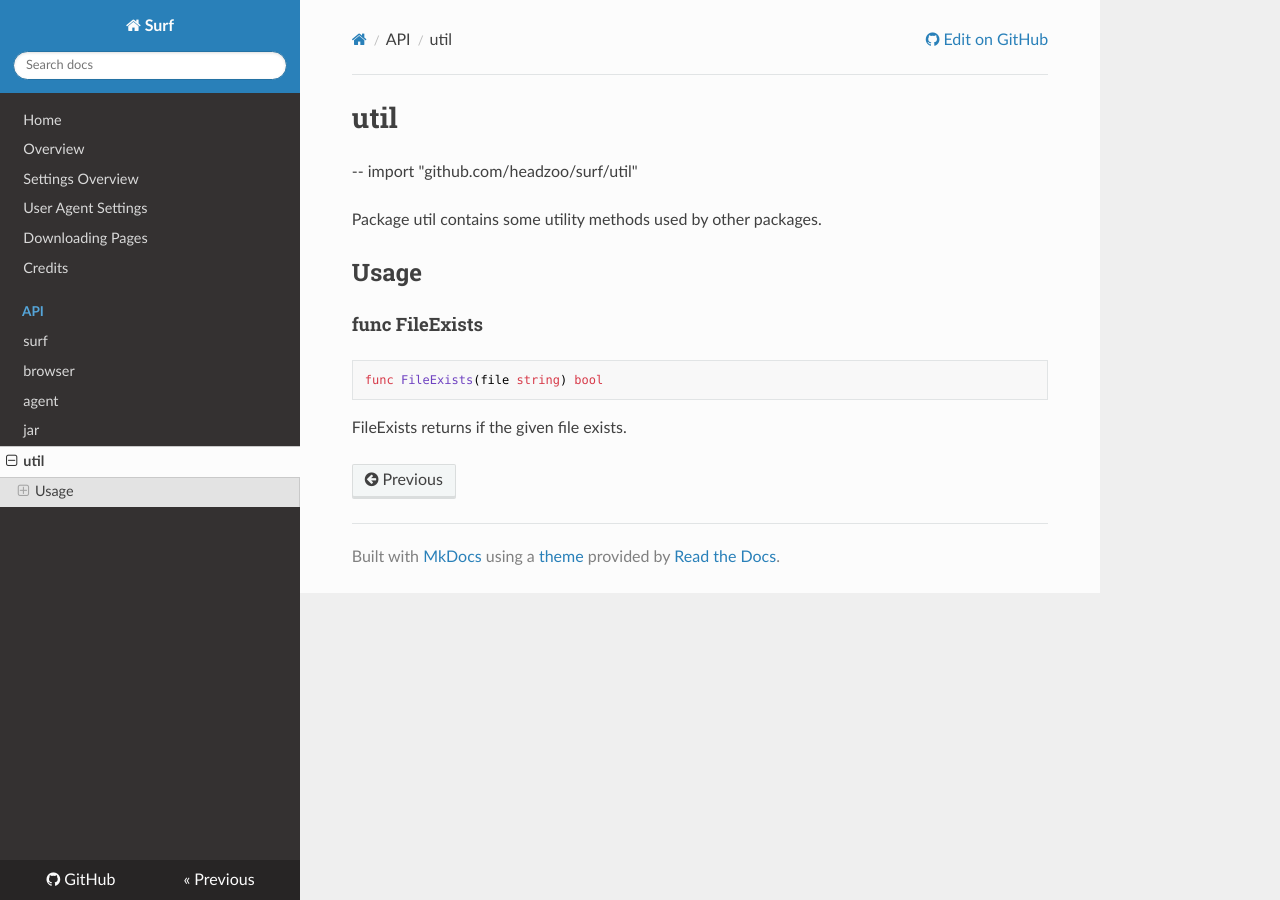
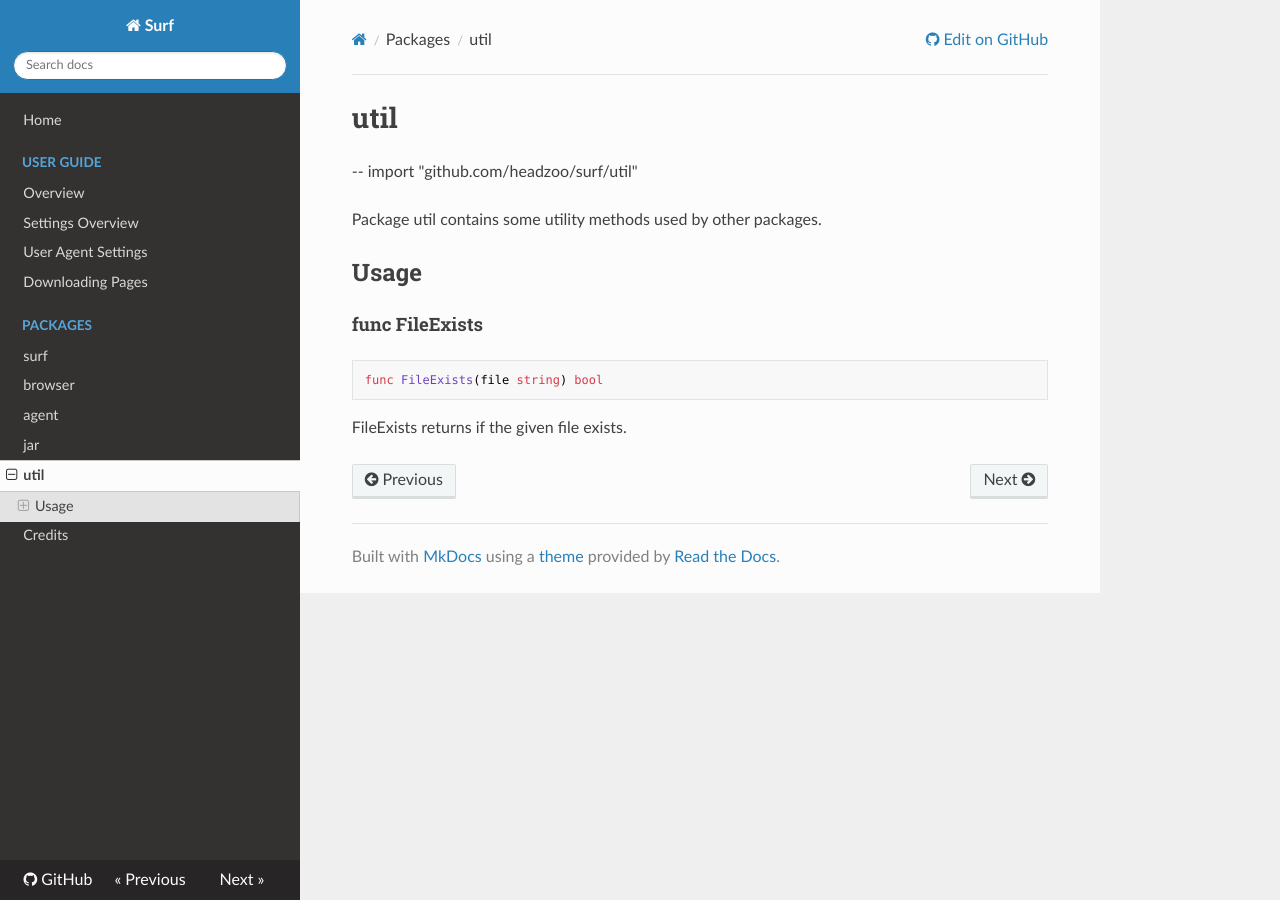
Before and after one commit to headzoo/surf, an MkDocs documentation site: the page built from docs/api/packages/util.md, in a window 1280 px wide. Built offline with MkDocs 1.6.1, drawn with Linux system fonts in a browser that asks for light colours; nearby versions of some CDN libraries; old or Windows-style settings are respelled for this version of MkDocs.

Commit message:
Updated docs

```diff
--- a/mkdocs.yml
+++ b/mkdocs.yml
@@ -5,13 +5,13 @@ site_author: Sean Hickey
 theme: readthedocs
 pages:
 - [index.md, Home]
-- [overview.md, Overview]
-- [settings.md, Settings Overview]
-- [user_agents.md, User Agent Settings]
-- [downloading.md, Downloading Pages]
+- [overview.md, User Guide, Overview]
+- [settings.md, User Guide, Settings Overview]
+- [user_agents.md, User Guide, User Agent Settings]
+- [downloading.md, User Guide, Downloading Pages]
+- [api/packages/surf.md, Packages, surf]
+- [api/packages/browser.md, Packages, browser]
+- [api/packages/agent.md, Packages, agent]
+- [api/packages/jar.md, Packages, jar]
+- [api/packages/util.md, Packages, util]
 - [credits.md, Credits]
-- [api/surf.md, API, surf]
-- [api/browser.md, API, browser]
-- [api/agent.md, API, agent]
-- [api/jar.md, API, jar]
-- [api/util.md, API, util]
```
Also changed, not shown: docs/api/packages/agent.md (renamed from docs/api/agent.md), docs/api/packages/browser.md (renamed from docs/api/browser.md), docs/api/packages/jar.md (renamed from docs/api/jar.md), docs/api/packages/surf.md (renamed from docs/api/surf.md), docs/api/packages/util.md (renamed from docs/api/util.md), 1 other file.
